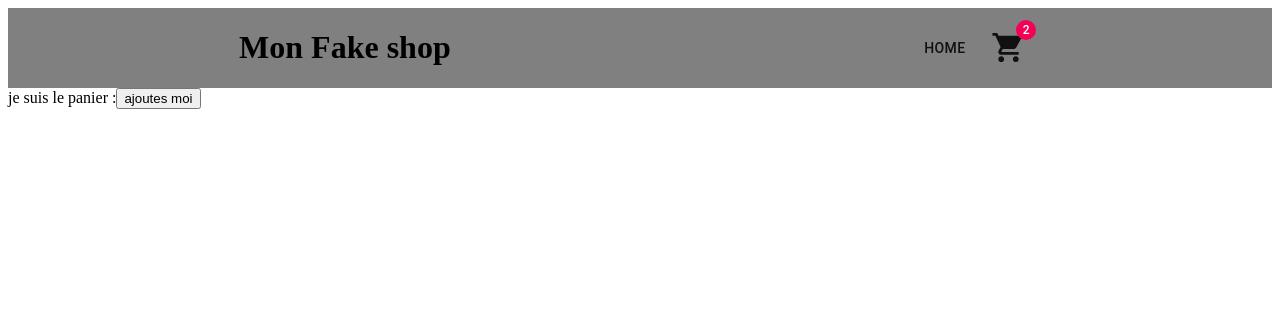
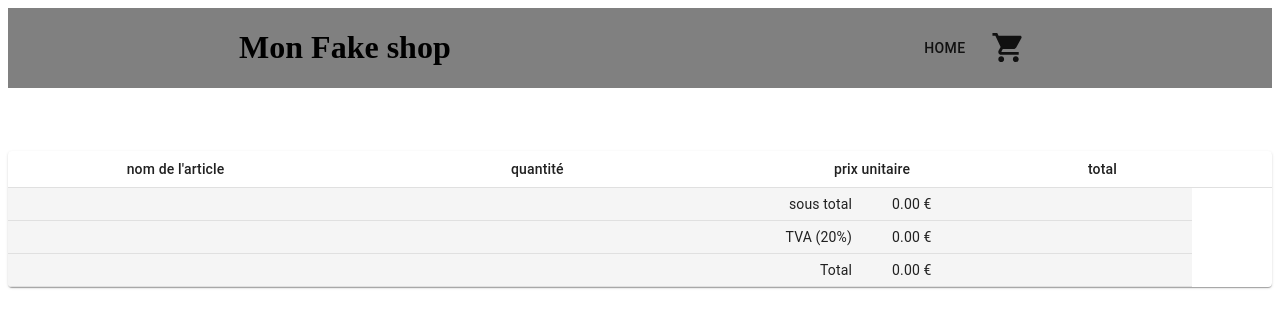
Before and after one commit to leeroynico/fake_e-shop, a React (Create React App) app: page /panier in a window 1280 px wide. Shown: the top 328 px of the page. Built offline with nearby package versions, Linux system fonts and the light colour scheme.

Commit message:
add addArticle & removeArticle actions to cart-reducer

```diff
--- a/src/Components/Article.js
+++ b/src/Components/Article.js
@@ -10,6 +10,8 @@ import {
   makeStyles,
 } from "@material-ui/core";
 import { Link } from "react-router-dom";
+import { connect } from "react-redux";
+import { addArticle } from "../redux/cart/cart.actions";
 
 const useStyles = makeStyles({
   media: {
@@ -23,6 +25,7 @@ const useStyles = makeStyles({
 });
 
 function Article(props) {
+  const { cart, addItem } = props;
   const classes = useStyles();
   return (
     <Card className={classes.card}>
@@ -43,7 +46,7 @@ function Article(props) {
       </CardActionArea>
       <CardActions>
         <Button
-          onClick={() => props.acheter(props)}
+          onClick={() => addItem(props)}
           size="small"
           color="primary"
           variant="contained"
@@ -64,4 +67,12 @@ function Article(props) {
   );
 }
 
-export default Article;
+const mapStateToProps = (state) => ({
+  cart: state.cart,
+});
+
+const mapDispatchToProps = (dispatch) => ({
+  addItem: (item) => dispatch(addArticle(item)),
+});
+
+export default connect(mapStateToProps, mapDispatchToProps)(Article);
--- a/src/Components/Nav.js
+++ b/src/Components/Nav.js
@@ -1,41 +1,11 @@
-import React, { useContext, useState, useEffect, useCallback } from "react";
+import React from "react";
 import { Box, Button, Badge } from "@material-ui/core";
 import { Link } from "react-router-dom";
 import ShoppingCartIcon from "@material-ui/icons/ShoppingCart";
-import { PanierContext } from "./PanierContext";
+import { connect } from "react-redux";
 
-function Nav() {
-  // const [panier] = useContext(PanierContext);
-  // const [qty, setQty] = useState(0);
-
-  //récupération du nombre d'article
-  // useEffect(
-  //   setQty(() => {
-  //     if (panier.length === 0) {
-  //       return 0;
-  //     } else {
-  //       panier.reduce((x, y) => x.qty + y.qty);
-  //     }
-  //   }),
-  //   [panier]
-  // );
-  // useEffect(() => {
-  //   if (panier.length === 0) {
-  //     setQty(0);
-  //   } else {
-  //     setQty(panier.map((x) => x.qty).reduce((a, b) => a + b));
-  //   }
-  // }, [panier]);
-
-  // function incrementqty() {
-  //   let qty = 0;
-  //   for (let i = 0; i < panier.length; i++) {
-  //     qty += panier[i].qty;
-  //   }
-  //   return qty;
-  // }
-
-  //console.log(panier.map((x) => x.qty).reduce((a, b) => a + b));
+function Nav(props) {
+  const { cart } = props;
 
   return (
     <Box
@@ -50,7 +20,7 @@ function Nav() {
           home
         </Button>
         <Button component={Link} to="/panier">
-          <Badge badgeContent={2} color="secondary">
+          <Badge badgeContent={cart.articles.length} color="secondary">
             <ShoppingCartIcon fontSize="large" />
           </Badge>
         </Button>
@@ -58,5 +28,8 @@ function Nav() {
     </Box>
   );
 }
+const mapStateToProps = (state) => ({
+  cart: state.cart,
+});
 
-export default Nav;
+export default connect(mapStateToProps)(Nav);
--- a/src/Components/panier/Panier.js
+++ b/src/Components/panier/Panier.js
@@ -13,45 +13,37 @@ import "./panierStyle.css";
 import EditIcon from "@material-ui/icons/Edit";
 import DeleteForeverIcon from "@material-ui/icons/DeleteForever";
 import { connect } from "react-redux";
-import { addArticle } from "../../redux/cart/cart.actions";
+import { addArticle, removeArticle } from "../../redux/cart/cart.actions";
 
 const TVA = 20;
 
-const fakeArticle = {
-  qty: 2,
-  description: "short en 44",
-};
+function Panier(props) {
+  const { cart, removeItem } = props;
+  console.log(cart);
+  //formatage number
+  function format(int) {
+    return parseFloat(int).toFixed(2) + " €";
+  }
 
-function Panier(props) {
-  const { test, addItem } = props;
-  console.log(test);
-  // const [panier, setPanier] = useState([]);
-  // // const [panier, setPanier] = useContext(PanierContext);
+  //faire le sous total
+  function sousTotal() {
+    let sousTotal = 0;
+    // for (let index = 0; index < panier.length; index++) {
+    //   sousTotal += panier[index].price * panier[index].qty;
+    // }
+    return sousTotal;
+  }
 
-  // //formatage number
-  // function format(int) {
-  //   return parseFloat(int).toFixed(2) + " €";
-  // }
-
-  // //faire le sous total
-  // function sousTotal() {
-  //   let sousTotal = 0;
-  //   for (let index = 0; index < panier.length; index++) {
-  //     sousTotal += panier[index].price * panier[index].qty;
-  //   }
-  //   return sousTotal;
-  // }
-
-  // //faire le total
-  // function tax() {
-  //   let sum = sousTotal();
-  //   return (sum * TVA) / 100;
-  // }
-  // function total() {
-  //   let sum = sousTotal();
-  //   let TVA = tax();
-  //   return sum + TVA;
-  // }
+  //faire le total
+  function tax() {
+    let sum = sousTotal();
+    return (sum * TVA) / 100;
+  }
+  function total() {
+    let sum = sousTotal();
+    let TVA = tax();
+    return sum + TVA;
+  }
 
   // //modifier la quantité
   // function modifiyQty(monArticle) {
@@ -70,18 +62,7 @@ function Panier(props) {
 
   return (
     <div>
-      <span>
-        je suis le panier :
-        {/* {props.article.map((item, index) => {
-          return (
-            <p key={index}>
-              dans mon panier il y a{item.qty} {item.description}
-            </p>
-          );
-        })} */}
-      </span>
-      <button onClick={() => addItem(fakeArticle)}>ajoutes moi </button>
-      {/* <TableContainer component={Paper} className="tableContainer">
+      <TableContainer component={Paper} className="tableContainer">
         <Table size="small">
           <TableHead>
             <TableRow>
@@ -101,8 +82,8 @@ function Panier(props) {
             </TableRow>
           </TableHead>
           <TableBody>
-            {panier.map((article) => (
-              <TableRow key={article.idpanier}>
+            {cart.articles.map((article, index) => (
+              <TableRow key={index}>
                 <TableCell align="center" colSpan={3}>
                   {article.title}
                 </TableCell>
@@ -112,7 +93,7 @@ function Panier(props) {
                     fontSize="small"
                     className="edit"
                     onClick={() => {
-                      modifiyQty(article);
+                      //modifiyQty(article);
                     }}
                   />
                 </TableCell>
@@ -126,7 +107,8 @@ function Panier(props) {
                   <DeleteForeverIcon
                     fontSize="small"
                     onClick={() => {
-                      deleteArticle(article);
+                      console.log("article à suppr=>", article);
+                      removeItem(article);
                     }}
                   />
                 </TableCell>
@@ -161,15 +143,17 @@ function Panier(props) {
             </TableRow>
           </TableBody>
         </Table>
-      </TableContainer> */}
+      </TableContainer>
     </div>
   );
 }
+
 const mapStateToProps = (state) => ({
-  test: state.cart,
+  cart: state.cart,
 });
+
 const mapDispatchToProps = (dispatch) => ({
-  addItem: (item) => dispatch(addArticle(item)),
+  removeItem: (item) => dispatch(removeArticle(item)),
 });
 
 export default connect(mapStateToProps, mapDispatchToProps)(Panier);
--- a/src/redux/cart/cart.actions.js
+++ b/src/redux/cart/cart.actions.js
@@ -1,4 +1,6 @@
 import { CartActionTypes } from "./cart.types";
+
+//Action => on dit qu'on va faire une action
 
 export const addArticle = (item) => {
   return {
@@ -6,3 +8,9 @@ export const addArticle = (item) => {
     payload: item, // renvoyer les datas dans le reducer
   };
 };
+export const removeArticle = (item) => {
+  return {
+    type: CartActionTypes.REMOVE_ITEM,
+    payload: item,
+  };
+};
--- a/src/redux/cart/cart.reducer.js
+++ b/src/redux/cart/cart.reducer.js
@@ -1,10 +1,9 @@
 import { CartActionTypes } from "./cart.types";
+//reducer => fait qqchose
 
+//mon panier est un tableau d'articles
 const initialState = {
-  articles: [
-    { qty: 2, description: "jean en 40" },
-    { qty: 1, description: "short en 38" },
-  ],
+  articles: [],
 };
 
 const cartReducer = (state = initialState, action) => {
@@ -15,6 +14,14 @@ const cartReducer = (state = initialState, action) => {
         ...state,
         articles: [...state.articles, action.payload],
       };
+    case CartActionTypes.REMOVE_ITEM:
+      return {
+        ...state,
+        articles: state.articles.filter(
+          (item) => item.title !== action.payload.title
+        ),
+      };
+
     default:
       return state;
   }
--- a/src/redux/cart/cart.types.js
+++ b/src/redux/cart/cart.types.js
@@ -1,3 +1,4 @@
 export const CartActionTypes = {
   ADD_ITEM: "ADD_ITEM",
+  REMOVE_ITEM: "REMOVE_ITEM",
 };
--- a/src/redux/store.js
+++ b/src/redux/store.js
@@ -1,4 +1,7 @@
 import { createStore } from "redux";
 import rootReducer from "./root-reducer";
 
-export default createStore(rootReducer);
+export default createStore(
+  rootReducer,
+  window.__REDUX_DEVTOOLS_EXTENSION__ && window.__REDUX_DEVTOOLS_EXTENSION__()
+);
```
Also changed, not shown: src/App.js (+0 -12 lines), src/Components/boutique/Boutique.js (+1 -23 lines), src/pages/ArticleDetails.js (deleted, +0 -77 lines).
